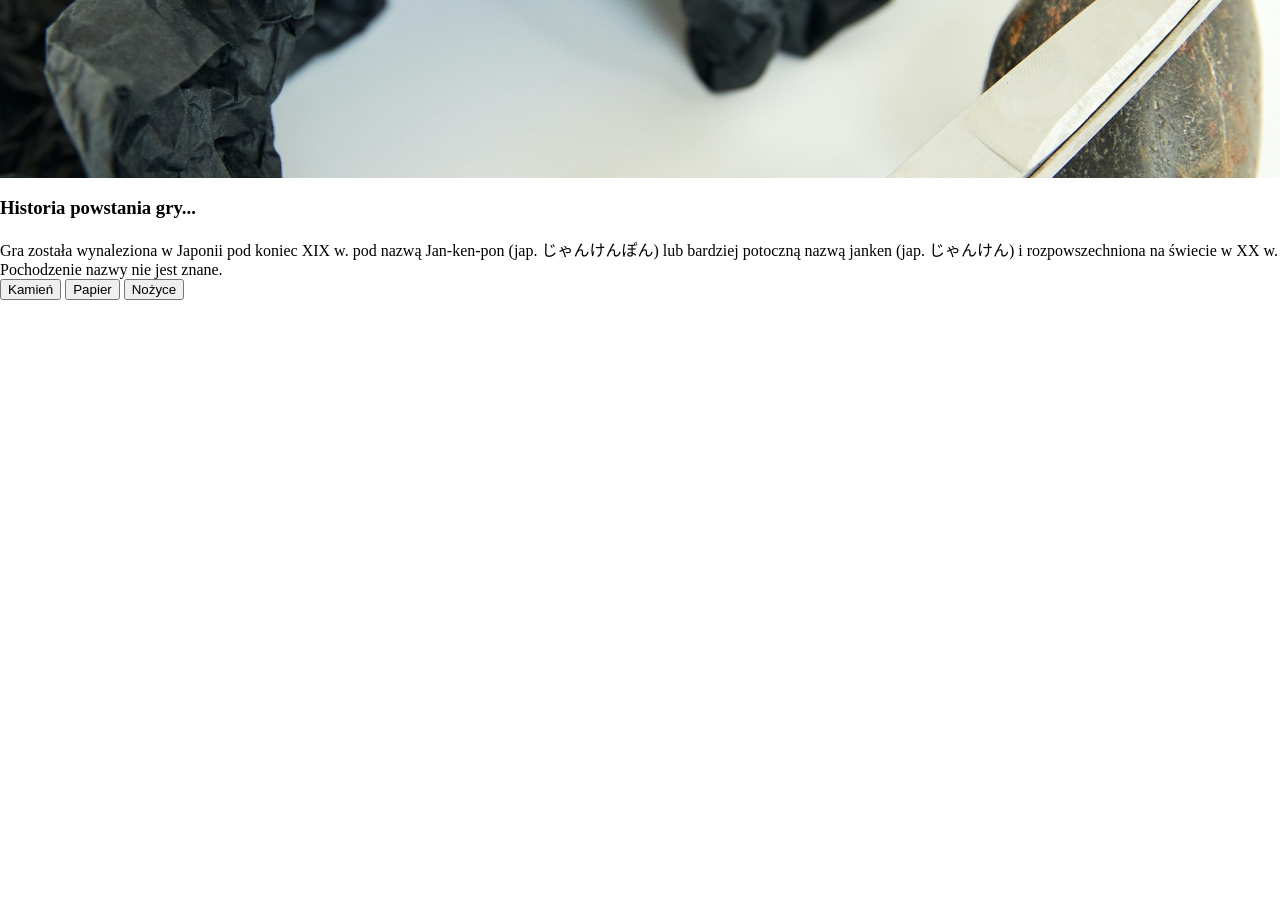
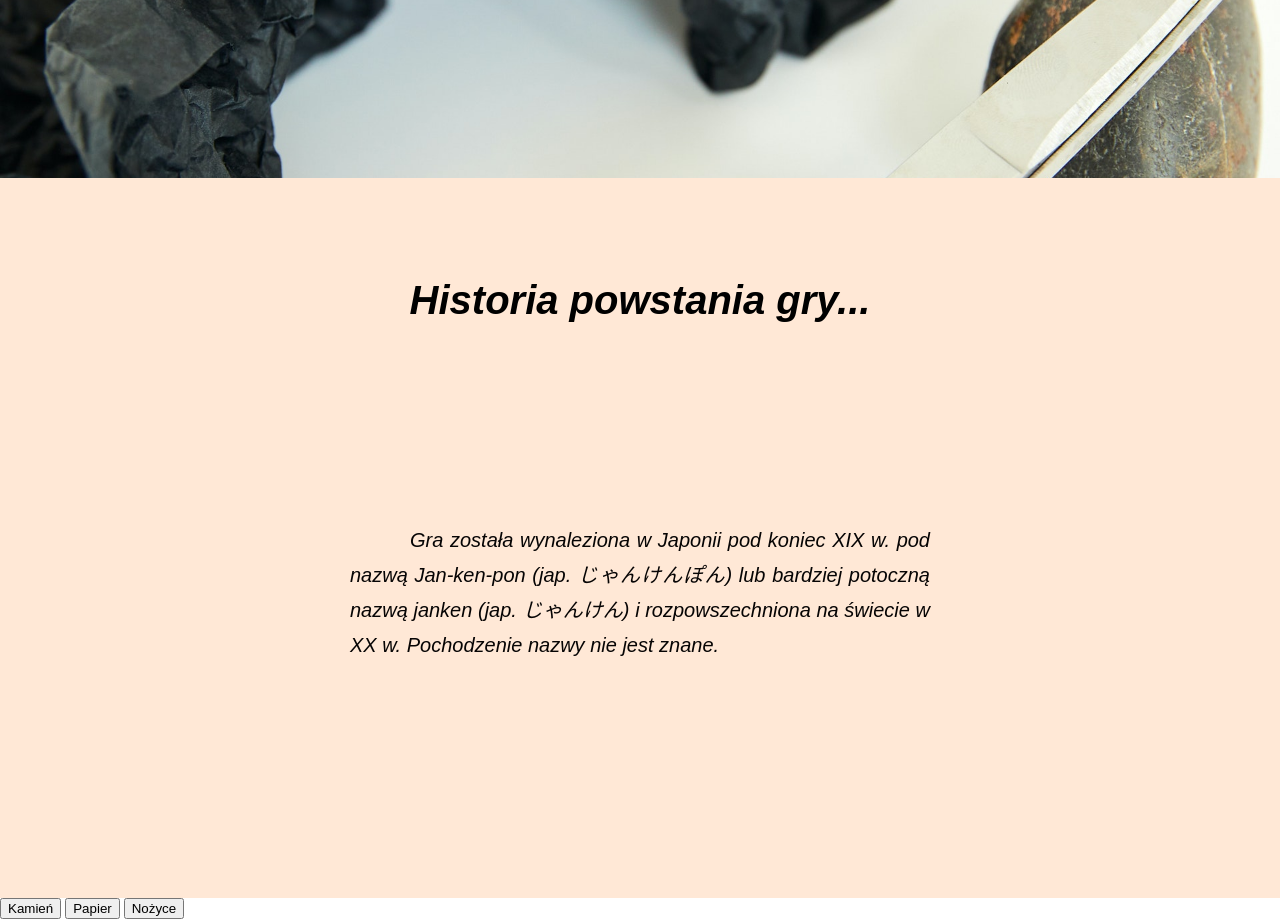
Before and after one commit to KamilKorczek/javascript-prework, a website: page index.html in a window 1280 px wide. Shown: the part 902-1821 px from the top of the page. Before the commit the page ends 1202 px from the top, so only its background shows below. Drawn offline with nearby package versions, Linux system fonts and the light colour scheme; files that its build step writes are made by us from their sources; a web font is replaced by a local one.

Commit message:
Add a game-history section to the file style

```diff
--- a/sass/style.scss
+++ b/sass/style.scss
@@ -34,6 +34,16 @@ h2 {
     font-size: 40px;
     text-align: center;
     color: $font-header-second-color;
+}
+
+h3 {
+    margin: 0;
+    padding-top: 100px;
+    font-family: $font-header;
+    font-style: italic;
+    font-size: 40px;
+    text-align: center;
+    color: $font-section-color;
 }
 
 /*Header*/
@@ -101,3 +111,20 @@ h2 {
         color: $font-header-color;
     }
 }
+
+/*Game history*/
+.Game-history {
+    background: $background-game-history;
+    height: 720px;
+
+    .text {
+        padding: 200px 350px;
+        font-family: $font-header;
+        font-size: 20px;
+        font-style: italic;
+        color: $text-color;
+        line-height: 35px;
+        text-indent: 60px;
+        text-align: justify;
+    }
+}
```
